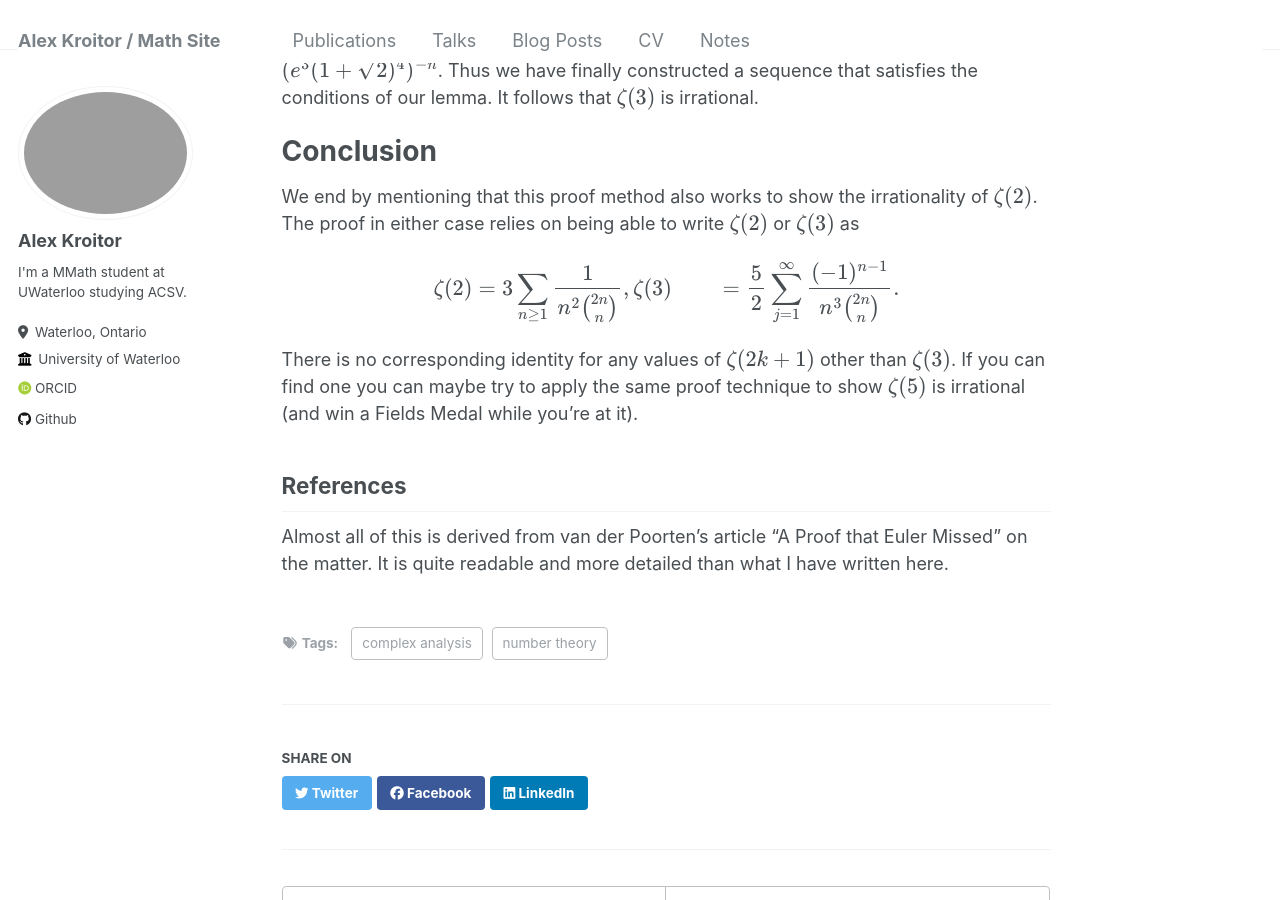
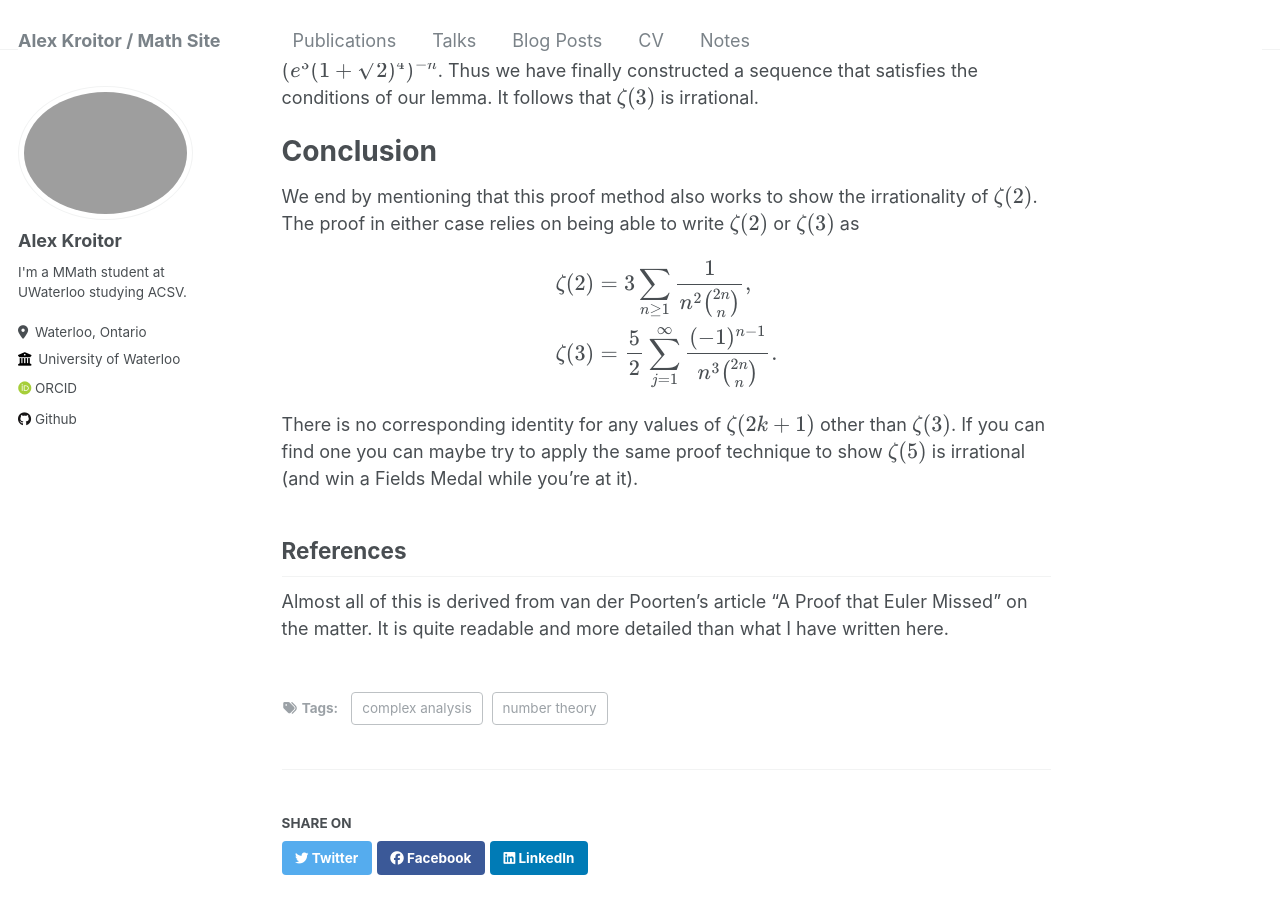
Before and after one commit to akroitor/akroitor.github.io, a Jekyll site: the page built from _posts/2024-04-15-blog-post.md, in a window 1280 px wide and 900 px high, scrolled down 3242 px. Built offline with Jekyll 4.4.1, drawn with Linux system fonts in a browser that asks for light colours; some web fonts are replaced.

```diff
--- a/_posts/2024-04-15-blog-post.md
+++ b/_posts/2024-04-15-blog-post.md
@@ -114,7 +114,7 @@ We end by mentioning that this proof method also works to show the irrationality
 
 $$
 \begin{align*}
-    \zeta(2) &= 3 \sum_{n \geq 1} \frac{1}{n^2 \binom{2n}{n}},
+    \zeta(2) &= 3 \sum_{n \geq 1} \frac{1}{n^2 \binom{2n}{n}},\\
     \zeta(3) &= \frac{5}{2} \sum_{j = 1}^\infty \frac{(-1)^{n-1}}{n^3 \binom{2n}{n}}.
 \end{align*}
 $$
```
